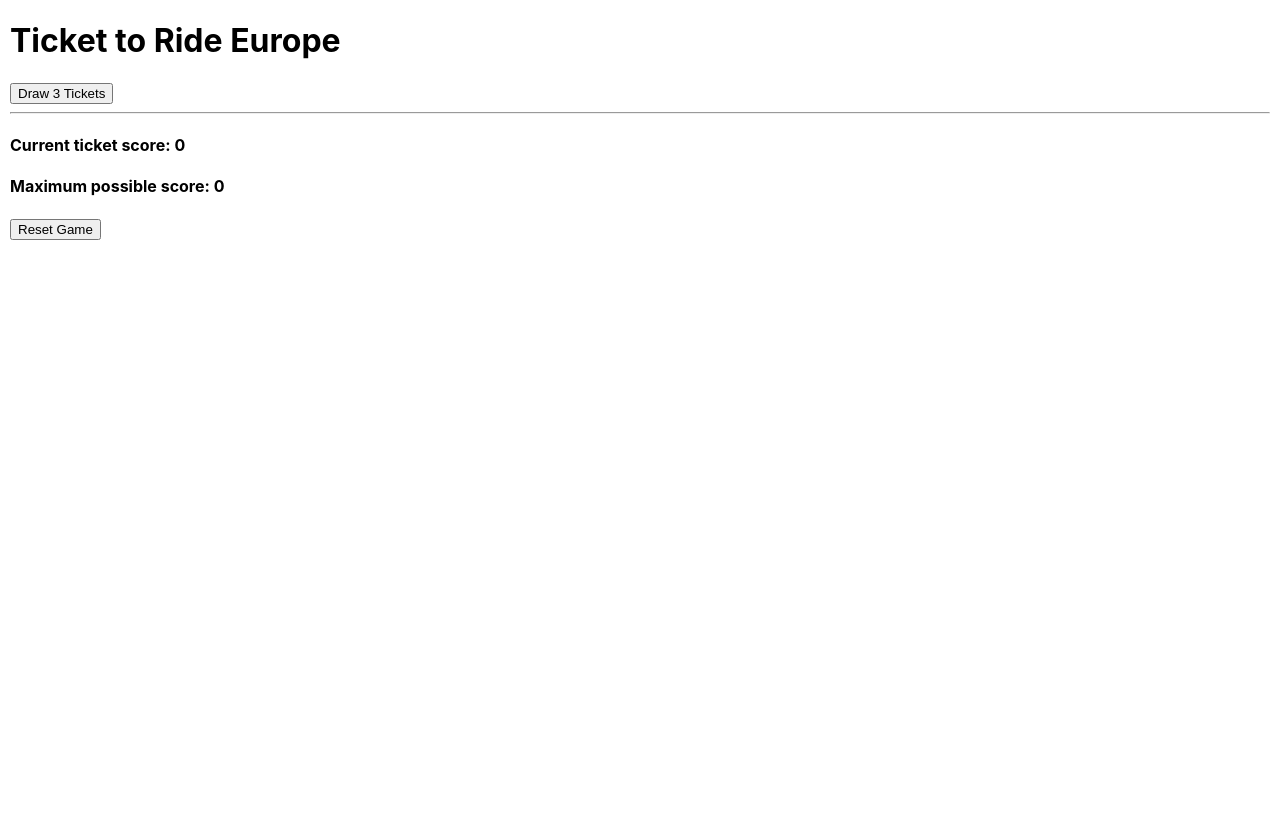
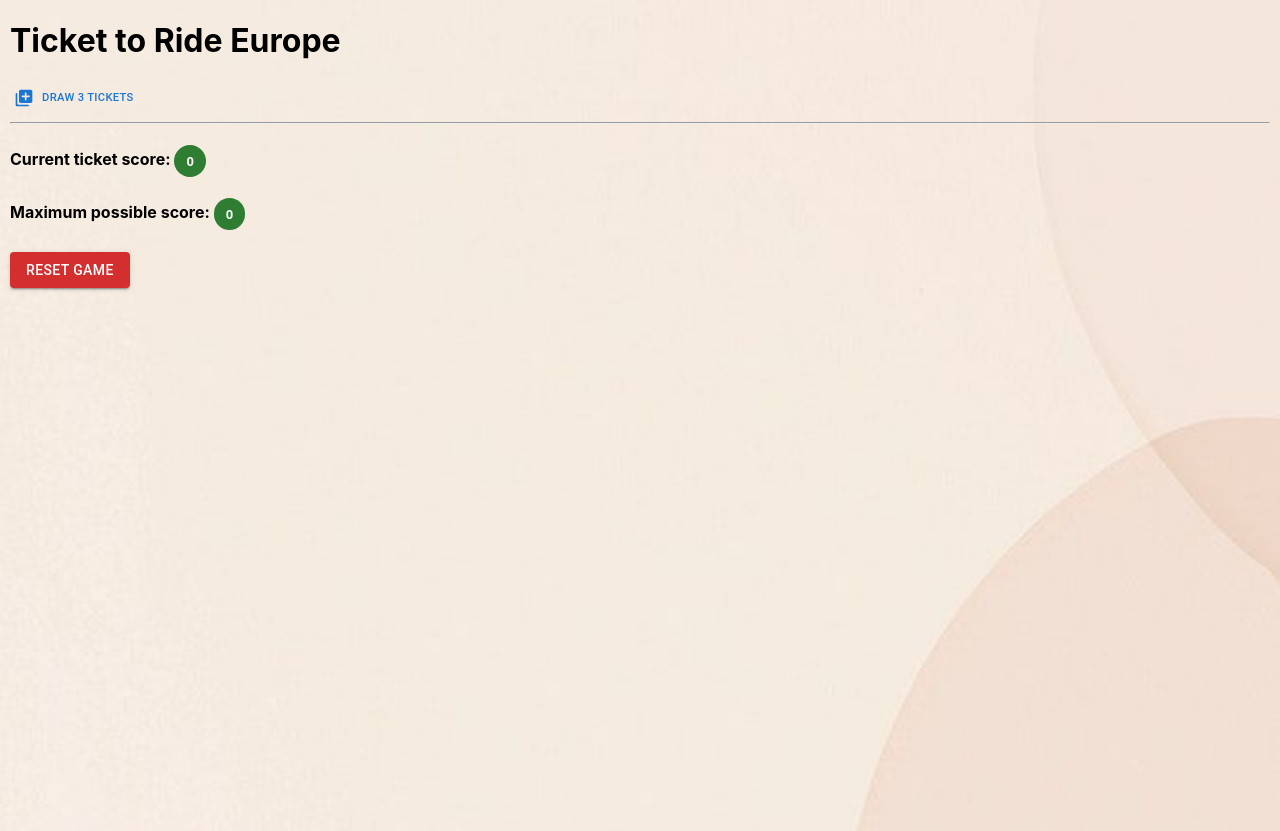
Before and after one commit to rwarrier01/ttre, a React (Create React App) app: page / in a window 1280 px wide. Before the commit the page ends 800 px from the top, so only its background shows below. Built offline with nearby package versions, Linux system fonts and the light colour scheme.

Commit message:
background and minor button changes

```diff
--- a/src/App.js
+++ b/src/App.js
@@ -1,5 +1,6 @@
 import DeleteIcon from '@mui/icons-material/Delete';
 import MapIcon from '@mui/icons-material/Map';
+import LibraryAddRoundedIcon from '@mui/icons-material/LibraryAddRounded';
 import { Backdrop, Box, Button, Chip, CircularProgress, IconButton, Modal } from '@mui/material';
 import React, { useState } from 'react';
 import EuropeMap from './EuropeMap';
@@ -123,9 +124,9 @@
   return <>
     <div>
       <h1>Ticket to Ride Europe</h1>
-      <button onClick={drawTickets} disabled={drawButtonDisabled}>
+      <Button onClick={drawTickets} disabled={drawButtonDisabled} startIcon={<LibraryAddRoundedIcon />} sx={{fontSize: '0.7rem'}}>
         Draw 3 Tickets
-      </button>
+      </Button>
       {drawnTicketsVisible && (
         <div>
           <h2>Drawn tickets:</h2>
@@ -136,7 +137,7 @@
                 <Button
                   sx={{
                     borderRadius: 2,
-                    fontSize: '0.875rem',
+                    fontSize: '0.7rem',
                     fontWeight: '700',
                     display: 'flex',
                     flexDirection: 'column'
@@ -186,7 +187,7 @@
                 <Button
                   sx={{
                     borderRadius: 2,
-                    fontSize: '0.875rem',
+                    fontSize: '0.7rem',
                     fontWeight: '700',
                     display: 'flex',
                     flexDirection: 'column'
@@ -212,7 +213,7 @@
                   key={index}
                   sx={{
                     borderRadius: 2,
-                    fontSize: '0.875rem',
+                    fontSize: '0.7rem',
                     fontWeight: '700',
                     display: 'flex',
                     flexDirection: 'column'
@@ -229,10 +230,10 @@
         </div>
       }
     </div>
-    <h4>Current ticket score: {calculateCurrentTicketScore()}</h4>
-    <h4>Maximum possible score: {calculateMaxTicketScore()}</h4>
+    <h4>Current ticket score: <Chip label={calculateCurrentTicketScore()} color={calculateCurrentTicketScore() < 0 ? 'error' : 'success'}/></h4>
+    <h4>Maximum possible score: <Chip label={calculateMaxTicketScore()} color={calculateMaxTicketScore() === calculateCurrentTicketScore() ? 'success' : 'primary'}/></h4>
     <div>
-      <button onClick={resetTickets}>Reset Game</button>
+      <Button color='error' variant='contained' onClick={resetTickets}>Reset Game</Button>
     </div>
 
     {loading && (
--- a/src/index.css
+++ b/src/index.css
@@ -5,6 +5,10 @@
     sans-serif;
   -webkit-font-smoothing: antialiased;
   -moz-osx-font-smoothing: grayscale;
+  background-image: url('img.jpg');
+  background-repeat: no-repeat;
+  background-size: cover;
+  min-height: 100vh;
 }
 
 code {
```
Also changed, not shown: src/img.jpg (added).
